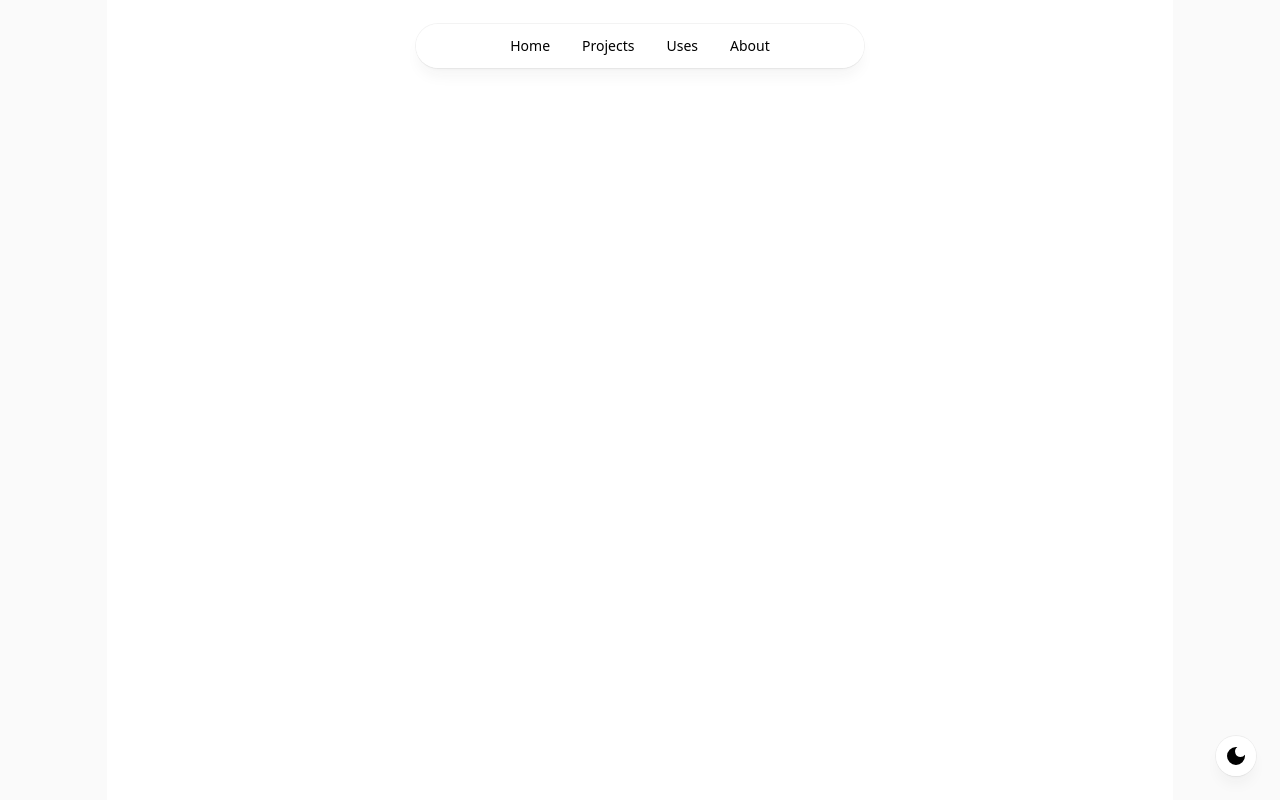
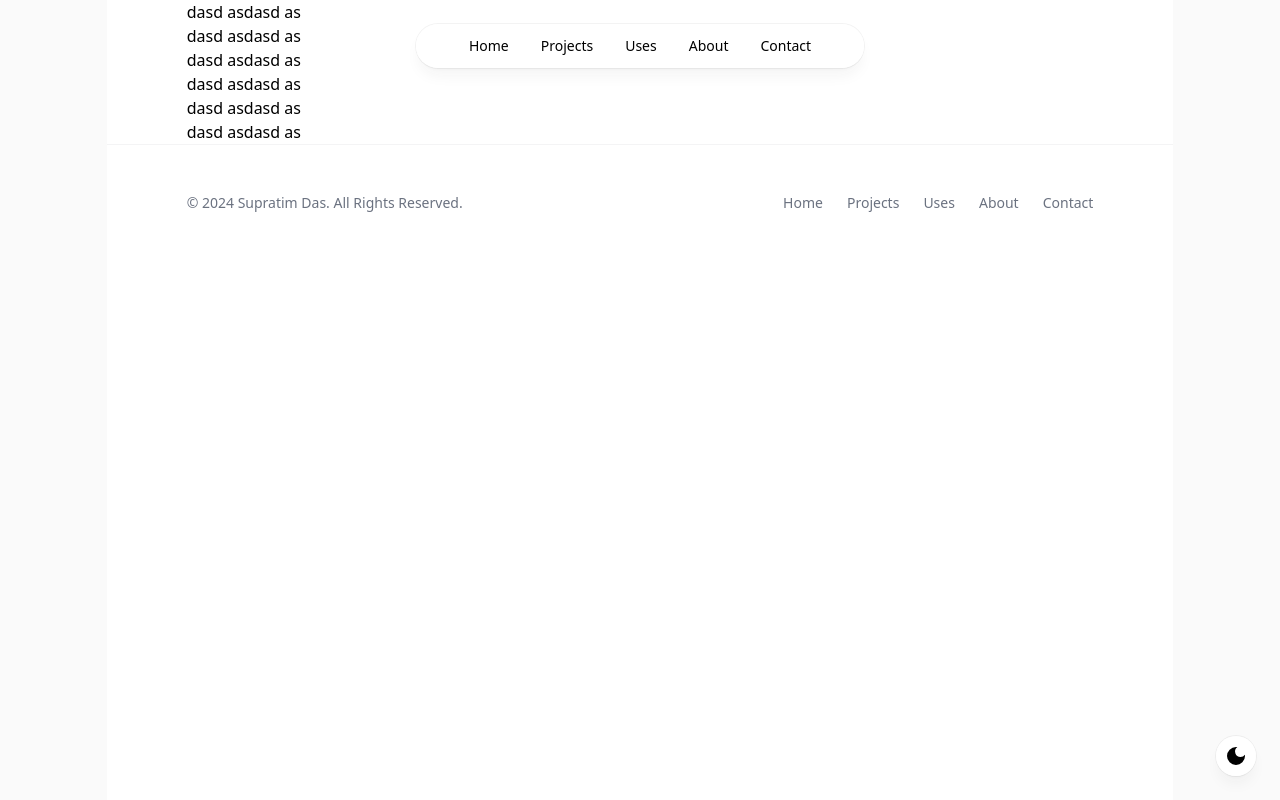
Before and after one commit to supimione/supimione.github.io, a Next.js app: page / in a window 1280 px wide. Built offline with nearby package versions, Linux system fonts and the light colour scheme.

Commit message:
modified the layout and added footer section

```diff
--- a/src/app/layout.tsx
+++ b/src/app/layout.tsx
@@ -1,6 +1,9 @@
 import type { Metadata } from "next";
 import "./globals.css";
+
+//components
 import Navbar from "@/components/Navbar";
+import { Footer } from "@/components/Footer";
 
 export const metadata: Metadata = {
   title: "Supratim Das - Software Developer",
@@ -15,8 +18,13 @@ export default function RootLayout({
   return (
     <html lang="en" className={darkMode ? "dark" : "light"}>
       <body>
-        <Navbar darkMode={darkMode} />
-        {children}
+        <div className="flex min-h-screen flex-col items-center justify-between bg-lightBgColor dark:bg-black">
+          <div className="min-h-screen bg-white dark:bg-darkBgColor w-full mx-auto sm:w-10/12 md:w-10/12 lg:w-10/12 xl:w-10/12">
+            <Navbar darkMode={darkMode} />
+            {children}
+            <Footer darkMode={darkMode} />
+          </div>
+        </div>
       </body>
     </html>
   );
--- a/src/app/page.tsx
+++ b/src/app/page.tsx
@@ -1,6 +1,8 @@
 "use client"; //ui manipulation or using any react hook we have to use
 
 import { useState } from "react";
+
+//react-icons
 import { FaRegLightbulb } from "react-icons/fa";
 import { MdDarkMode } from "react-icons/md";
 
@@ -20,8 +22,21 @@ export default function App() {
 
   return (
     <div className={`${darkMode && "dark"}`}>
-      <main className="flex min-h-screen flex-col items-center justify-between bg-lightBgColor dark:bg-black">
-        <div className="min-h-screen bg-white dark:bg-darkBgColor w-full mx-auto sm:w-10/12 md:w-10/12 lg:w-10/12 xl:w-10/12"></div>
+      <main className="px-20">
+        {" "}
+        dasd asdasd as
+        <br />
+        dasd asdasd as
+        <br />
+        dasd asdasd as
+        <br />
+        dasd asdasd as
+        <br />
+        dasd asdasd as
+        <br />
+        dasd asdasd as
+        <br />
+      </main>
       <button
         onClick={toggleDarkMode}
         className="fixed w-10 h-10 bottom-6 right-6 bg-white/90 shadow-lg shadow-zinc-800/5 ring-1 ring-zinc-900/5 backdrop-blur dark:bg-zinc-800/90 dark:text-zinc-200 dark:ring-white/10  rounded-full text-sm font-semibold"
@@ -32,7 +47,6 @@ export default function App() {
           <MdDarkMode size="24px" color="black" className="ml-2" />
         )}
       </button>
-      </main>
     </div>
   );
 }
--- /dev/null
+++ b/src/components/Footer.tsx
@@ -0,0 +1,41 @@
+import React from "react";
+import Link from "next/link";
+
+export const Footer = ({ darkMode }: { darkMode: boolean }) => {
+  return (
+    <div className={darkMode ? "dark" : "light"}>
+      <footer className="w-full bottom-0 left-0 z-20 px-20 py-12 md:flex md:items-center md:justify-between border-t border-zinc-100 dark:border-zinc-700/40">
+        <span className="text-sm text-gray-500 sm:text-center dark:text-gray-400">
+          © 2024 Supratim Das. All Rights Reserved.
+        </span>
+        <ul className="flex flex-wrap items-center mt-3 text-sm font-medium text-gray-500 dark:text-gray-400 sm:mt-0">
+          <li>
+            <Link href="/home" className="hover:underline me-4 md:me-6">
+              Home
+            </Link>
+          </li>
+          <li>
+            <Link href="/projects" className="hover:underline me-4 md:me-6">
+              Projects
+            </Link>
+          </li>
+          <li>
+            <Link href="/uses" className="hover:underline me-4 md:me-6">
+              Uses
+            </Link>
+          </li>
+          <li>
+            <Link href="/about" className="hover:underline me-4 md:me-6">
+              About
+            </Link>
+          </li>
+          <li>
+            <Link href="/contact" className="hover:underline">
+              Contact
+            </Link>
+          </li>
+        </ul>
+      </footer>
+    </div>
+  );
+};
--- a/src/components/Navbar.tsx
+++ b/src/components/Navbar.tsx
@@ -1,9 +1,11 @@
 "use client"; //ui manipulation or using any react hook we have to use
 
 import React, { useState } from "react";
+import Link from "next/link";
+
+//aceternity ui
+import { cn } from "@/utils/cn";
 import { Menu, MenuItem } from "./ui/navbar-menu";
-import { cn } from "@/utils/cn";
-import Link from "next/link";
 
 function Navbar({
   className,
@@ -22,32 +24,39 @@ function Navbar({
       )}
     >
       <Menu setActive={setActive}>
-        <Link href={"#"}>
+        <Link href={"/home"}>
           <MenuItem
             setActive={setActive}
             active={active}
             item="Home"
           ></MenuItem>
         </Link>
-        <Link href={"#"}>
+        <Link href={"/projects"}>
           <MenuItem
             setActive={setActive}
             active={active}
             item="Projects"
           ></MenuItem>
         </Link>
-        <Link href={"#"}>
+        <Link href={"/uses"}>
           <MenuItem
             setActive={setActive}
             active={active}
             item="Uses"
           ></MenuItem>
         </Link>
-        <Link href={"#"}>
+        <Link href={"/about"}>
           <MenuItem
             setActive={setActive}
             active={active}
             item="About"
+          ></MenuItem>
+        </Link>
+        <Link href={"/contact"}>
+          <MenuItem
+            setActive={setActive}
+            active={active}
+            item="Contact"
           ></MenuItem>
         </Link>
       </Menu>
```
Lines whose indentation alone changed are shown as unchanged.
